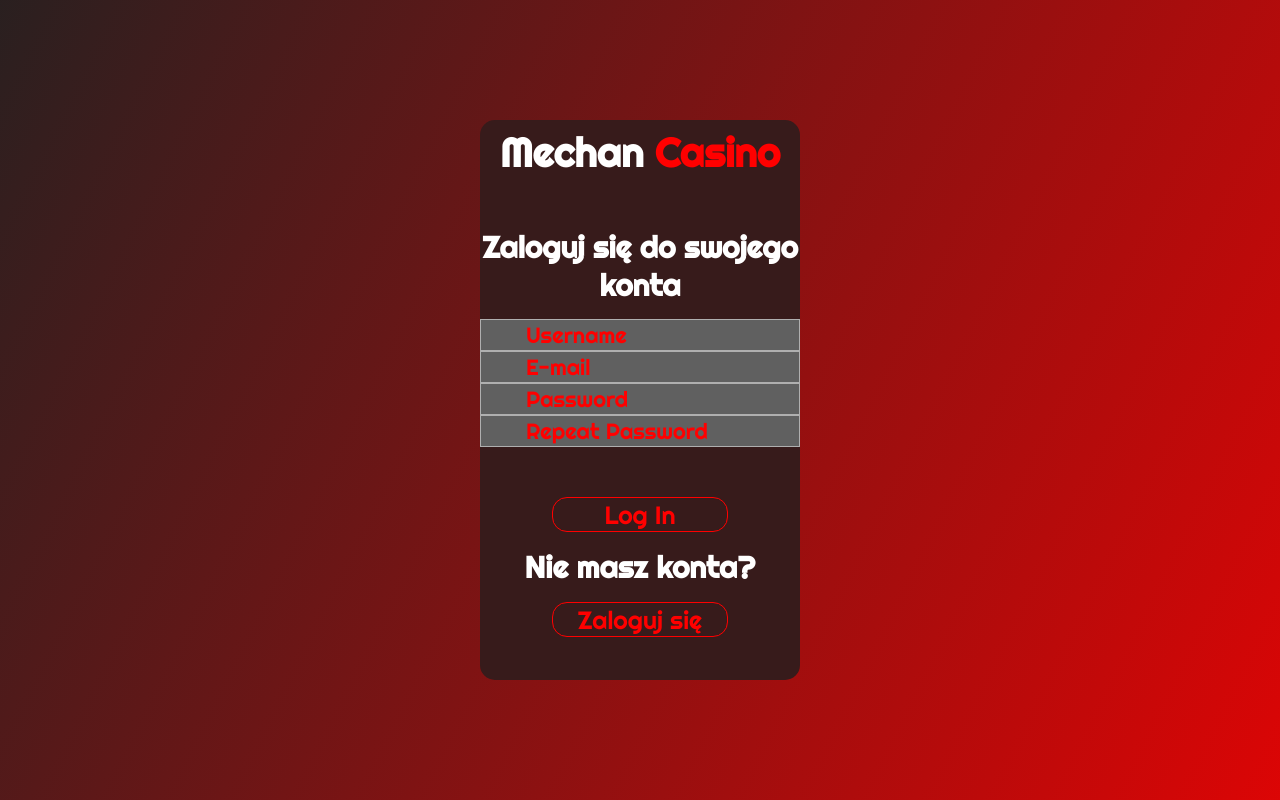
After one commit to sewekk/MechanCasino, a PHP site: page /register.html in a window 1280 px wide. The commit adds this page. Run offline with PHP 8.4, Linux system fonts and the light colour scheme; some libraries are stand-ins or nearby versions.

Commit message:
Register page is done

```diff
--- a/login.css
+++ b/login.css
@@ -62,8 +62,6 @@ form button {
     cursor: pointer;
 }
 
-
-
 form input {
     height: 30px;
     font-size: 22px;
@@ -72,11 +70,13 @@ form input {
     border: 1px solid #AFAFAF;
     color: white;
     outline: none;
+    padding-left: 45px;
+
 }
 
 input::placeholder {
     color: #FF0000;
-    padding-left: 45px;
+
 }
 
 a {
--- /dev/null
+++ b/register.html
@@ -0,0 +1,34 @@
+<!DOCTYPE html>
+<html lang="en">
+
+<head>
+    <meta charset="UTF-8">
+    <meta http-equiv="X-UA-Compatible" content="IE=edge">
+    <meta name="viewport" content="width=device-width, initial-scale=1.0">
+    <title>Login Page</title>
+    <link rel="stylesheet" href='login.css'>
+    <link rel="preconnect" href="https://fonts.googleapis.com">
+    <link rel="preconnect" href="https://fonts.gstatic.com" crossorigin>
+    <link href="https://fonts.googleapis.com/css2?family=Righteous&display=swap" rel="stylesheet">
+    <script src="https://kit.fontawesome.com/76f54232be.js" crossorigin="anonymous"></script>
+</head>
+
+<body>
+    <section>
+        <a href="index.html">
+            <h1>Mechan<span> Casino</span></h1>
+        </a>
+        <h3>Zaloguj się do swojego konta</h3>
+        <form>
+            <input type="text" placeholder="Username" name="username">
+            <input type="text" placeholder="E-mail" name="e-mail">
+            <input type="password" placeholder="Password" name="password">
+            <input type="password" placeholder="Repeat Password" name="re-password">
+            <button type="submit">Log In</button>
+        </form>
+        <h3>Nie masz konta?</h3>
+        <a href="login.html"><button>Zaloguj się</button></a>
+    </section>
+</body>
+
+</html>
```
